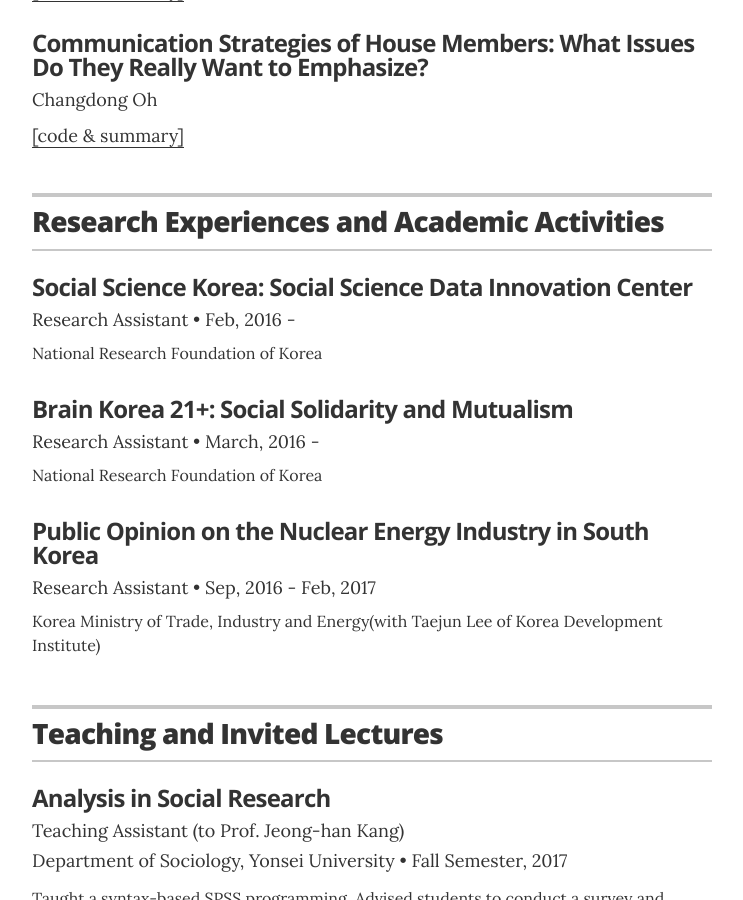
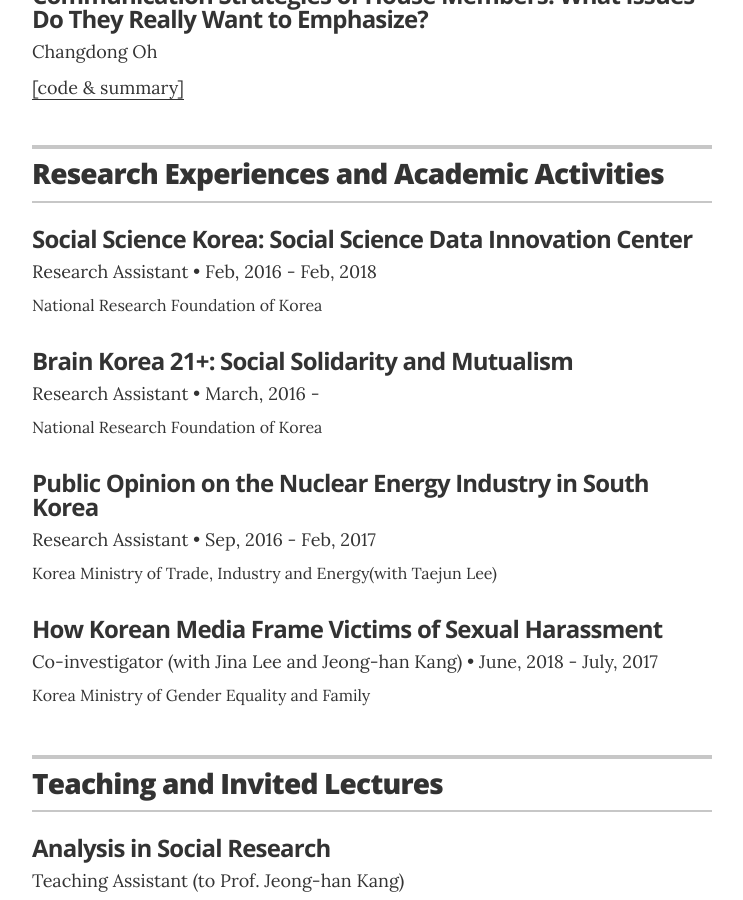
Before and after one commit to ChangdongOh/ChangdongOh.github.io, a Jekyll site: the page built from index.html, in a window 1280 px wide and 900 px high, scrolled down 2604 px. Shown: the whole window, without its empty margins (268-1011 px from the left). Built offline with Jekyll 4.4.1, drawn with Linux system fonts in a browser that asks for light colours; some of the changed text lies outside the part shown.

Commit message:
edit names of sections

```diff
--- a/_config.yml
+++ b/_config.yml
@@ -26,14 +26,14 @@ resume_looking_for_work:        "yes"
 
 # Decide which sections to use
 # comment out to hide
-resume_section_experience:      true
 resume_section_education:       true
+resume_section_interests:       true
+resume_section_publication:      true
 resume_section_projects:        true
 resume_section_skills:          true
 resume_section_recognition:     true
 resume_section_links:           false
 resume_section_associations:    true
-resume_section_interests:       true
 resume_section_lectures:        true
 
 # Resume social links
--- a/_data/associations.yml
+++ b/_data/associations.yml
@@ -1,7 +1,7 @@
 # Activities
 - title: Social Science Korea&#58; Social Science Data Innovation Center
   role: Research Assistant
-  year: Feb, 2016 -
+  year: Feb, 2016 - Feb, 2018
   summary: National Research Foundation of Korea
 
 - title: Brain Korea 21+&#58; Social Solidarity and Mutualism
@@ -13,4 +13,9 @@
 - title: Public Opinion on the Nuclear Energy Industry in South Korea
   role: Research Assistant
   year: Sep, 2016 - Feb, 2017
-  summary: Korea Ministry of Trade, Industry and Energy(with Taejun Lee of Korea Development Institute)
+  summary: Korea Ministry of Trade, Industry and Energy(with Taejun Lee)
+
+- title: How Korean Media Frame Victims of Sexual Harassment
+  role: Co-investigator (with Jina Lee and Jeong-han Kang)
+  year: June, 2018 - July, 2017
+  summary: Korea Ministry of Gender Equality and Family
--- a/_data/interests.yml
+++ b/_data/interests.yml
@@ -1,2 +1,2 @@
 # Interests
-- description: Social Movements, Political Psychology, Computational and Experimental Methods in Social Science, Framing Process and Media Attention, Homophily and Polarization, Emotion and Morality.
+- description: Social Movements, Emotion and Morality, Media Attention.
--- a/_data/skills.yml
+++ b/_data/skills.yml
@@ -6,7 +6,7 @@
 - skill: Text Mining
   description: nltk, gensim(Python) / tm, stm(R)
 - skill: Statistical Analysis
-  description: Standard OLS, Logit/Probit/Tobit, Lasso and Ridge, Panel/Survival Analysis on STATA and R
+  description: Lasso and Ridge, Panel/Survival Analysis on STATA and R
 - skill: Deep Learning Framework
   description: Tensorflow, Pytorch
 - skill: Network Analysis & Visualization
--- a/_layouts/resume.html
+++ b/_layouts/resume.html
@@ -80,22 +80,22 @@
       <!-- end Interests -->
       {% endif %}
 
-      {% if site.resume_section_experience %}
-      <!-- begin Education -->
+      {% if site.resume_section_publication %}
+      <!-- begin Publication -->
       <section class="content-section">
         <header class="section-header">
           <h2>Refereed Publication</h2>
         </header>
 
-        {% for experience in site.data.experience %}
+        {% for publication in site.data.publication %}
         <div class="resume-item" itemscope itemprop="worksFor">
-          <h3 class="resume-item-title" itemprop="name">{{ experience.title }}</h3>
-          <p class="resume-item-details group" itemprop="description">{{ experience.author }}</p>
-          <blockquote><p class="resume-item-copy">{{ experience.summary }}</p><blockquote>
+          <h3 class="resume-item-title" itemprop="name">{{ publication.title }}</h3>
+          <p class="resume-item-details group" itemprop="description">{{ publication.author }}</p>
+          <blockquote><p class="resume-item-copy">{{ publication.summary }}</p><blockquote>
         </div>
         {% endfor %}
       </section>
-      <!-- end Education -->
+      <!-- end Publication -->
       {% endif %}
 
       {% if site.resume_section_projects %}
```
Also changed, not shown: _data/publication.yml (renamed from _data/experience.yml), _data/recognitions.yml (line endings or trailing spaces).
